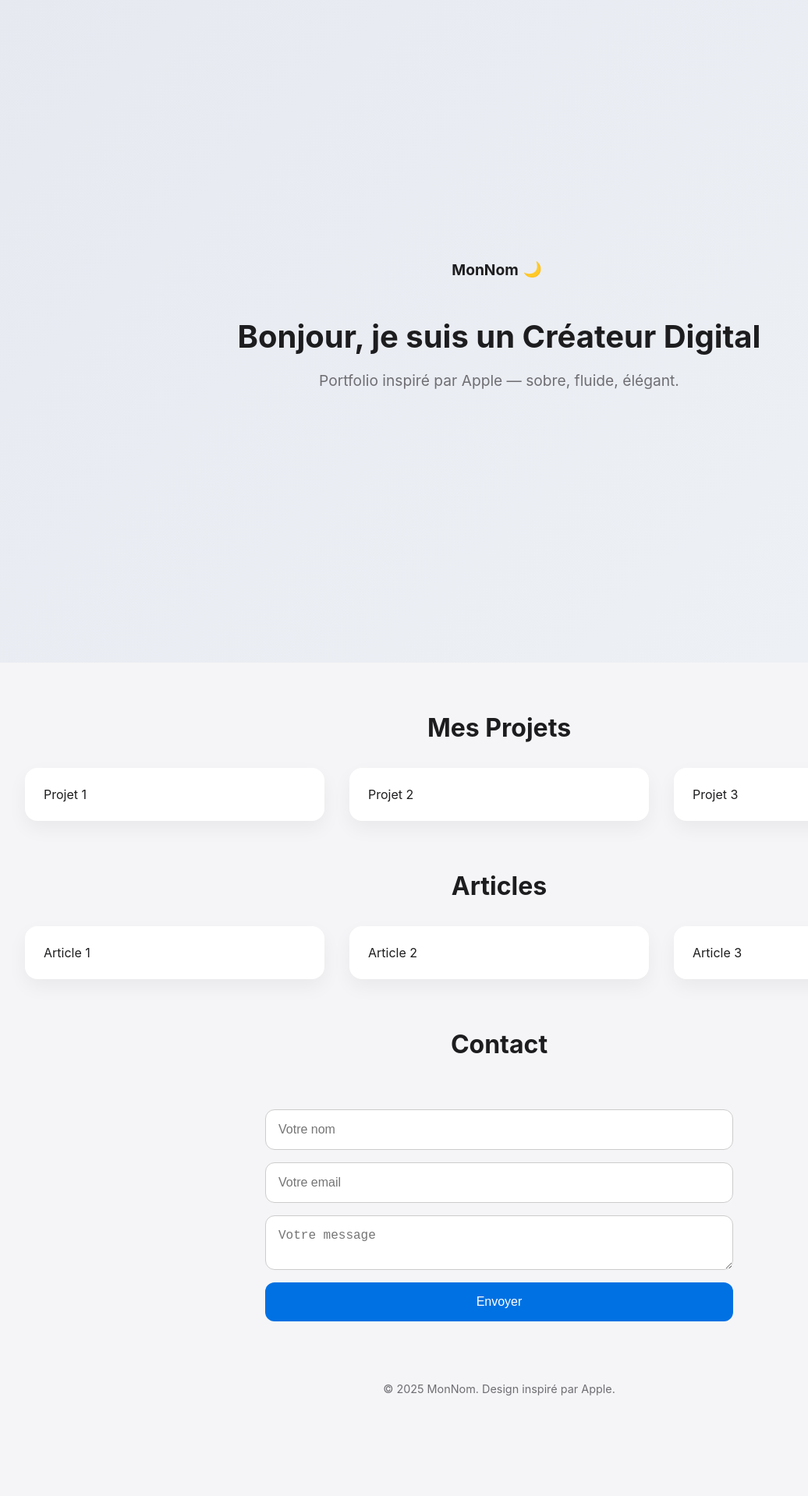
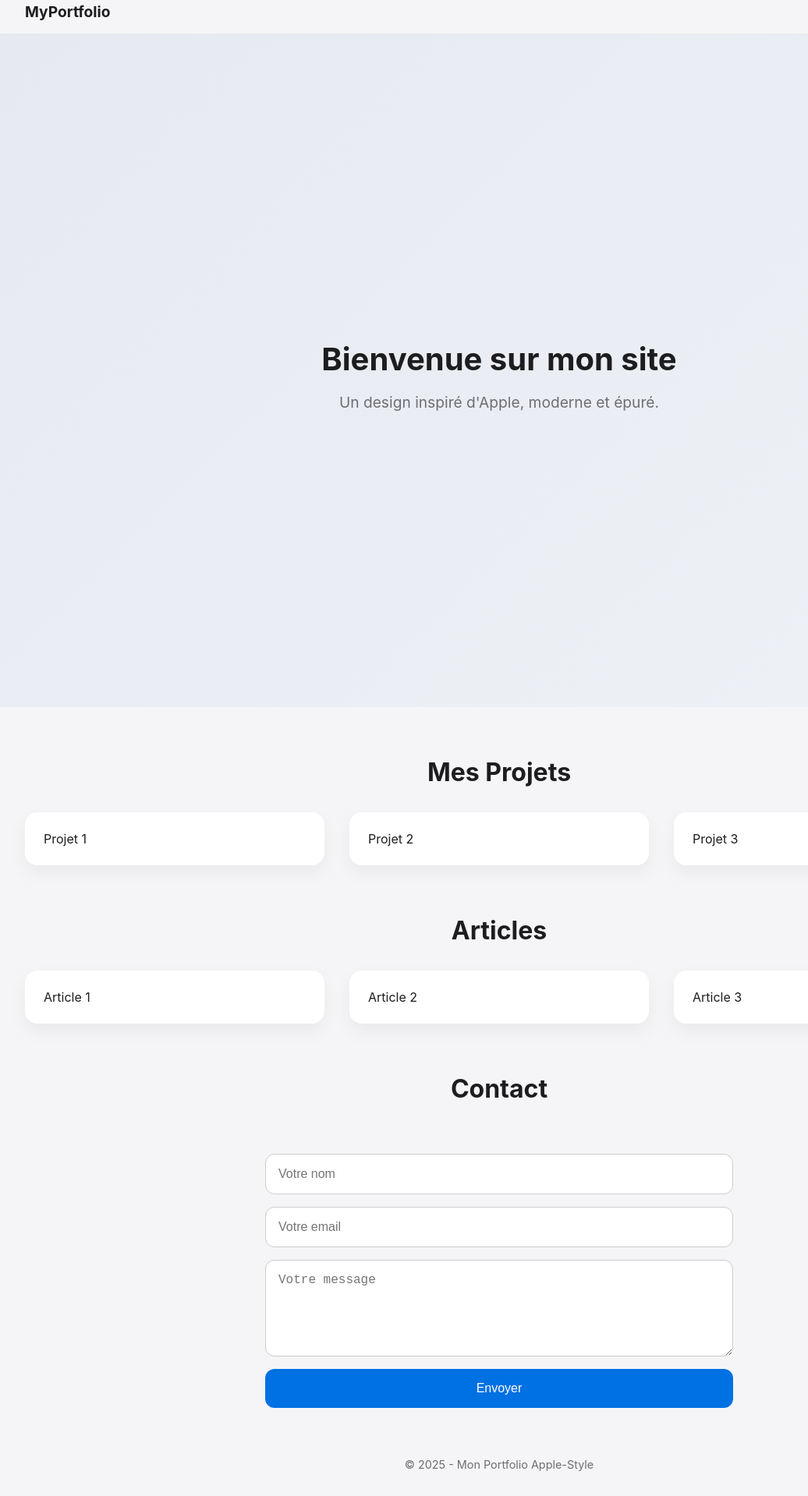
Before and after one commit to Us404-glitch/MonBlog, a plain HTML site: page index.html in a window 1280 px wide. Shown: the part 14-1933 px from the top of the page at 78% size, without its empty margins (0-1036 px from the left). Before the commit the page ends 1851 px from the top, so only its background shows below. Drawn offline with Linux system fonts and the light colour scheme.

Commit message:
Update index.html

```diff
--- a/index.html
+++ b/index.html
@@ -3,55 +3,253 @@
 <head>
   <meta charset="UTF-8" />
   <meta name="viewport" content="width=device-width, initial-scale=1.0" />
-    <title>Apple-Style Portfolio</title>
-    <link rel="stylesheet" href="styles.css" />
+  <title>Apple Style Portfolio</title>
+  <style>
+    :root {
+      --color-bg: #f5f5f7;
+      --color-text: #1d1d1f;
+      --color-accent: #0071e3;
+      --color-muted: #6e6e73;
+      --color-bg-dark: #1d1d1f;
+      --color-text-dark: #f5f5f7;
+      --color-muted-dark: #a1a1a6;
+    }
+
+    body {
+      margin: 0;
+      font-family: -apple-system, BlinkMacSystemFont, 'Segoe UI', Roboto, Oxygen;
+      background-color: var(--color-bg);
+      color: var(--color-text);
+      transition: background-color 0.3s, color 0.3s;
+    }
+
+    body.dark {
+      background-color: var(--color-bg-dark);
+      color: var(--color-text-dark);
+    }
+
+    .navbar {
+      display: flex;
+      justify-content: space-between;
+      align-items: center;
+      padding: 1rem 2rem;
+      background: transparent;
+      position: sticky;
+      top: 0;
+      z-index: 100;
+    }
+
+    .logo {
+      font-weight: bold;
+      font-size: 1.2rem;
+    }
+
+    #theme-toggle {
+      background: none;
+      border: none;
+      font-size: 1.2rem;
+      cursor: pointer;
+    }
+
+    .hero {
+      display: flex;
+      flex-direction: column;
+      align-items: center;
+      justify-content: center;
+      min-height: 100vh;
+      background: linear-gradient(135deg, #e6e9f0, #eef1f5);
+      text-align: center;
+      padding: 2rem;
+    }
+
+    body.dark .hero {
+      background: linear-gradient(135deg, #2c2c2e, #1c1c1e);
+    }
+
+    .hero-content h1 {
+      font-size: 2.5rem;
+      margin-bottom: 1rem;
+      animation: fadeIn 1s ease forwards;
+    }
+
+    .hero-content p {
+      font-size: 1.2rem;
+      color: var(--color-muted);
+      animation: fadeIn 1s ease forwards;
+      animation-delay: 0.5s;
+    }
+
+    .section-title {
+      text-align: center;
+      font-size: 2rem;
+      margin: 4rem 0 2rem;
+    }
+
+    .card-grid, .article-list {
+      display: grid;
+      grid-template-columns: repeat(auto-fit, minmax(250px, 1fr));
+      gap: 2rem;
+      padding: 0 2rem;
+    }
+
+    .card, .article-card {
+      background: white;
+      padding: 1.5rem;
+      border-radius: 1rem;
+      box-shadow: 0 10px 25px rgba(0, 0, 0, 0.05);
+      transition: transform 0.3s, box-shadow 0.3s;
+      cursor: pointer;
+    }
+
+    .card:hover, .article-card:hover {
+      transform: translateY(-5px) scale(1.02) rotateX(1deg);
+      box-shadow: 0 15px 35px rgba(0, 0, 0, 0.1);
+    }
+
+    body.dark .card, body.dark .article-card {
+      background: #2c2c2e;
+      color: var(--color-text-dark);
+    }
+
+    .contact-form {
+      display: flex;
+      flex-direction: column;
+      gap: 1rem;
+      max-width: 600px;
+      margin: 0 auto;
+      padding: 2rem;
+    }
+
+    .contact-form input,
+    .contact-form textarea {
+      padding: 1rem;
+      border: 1px solid #ccc;
+      border-radius: 0.75rem;
+      font-size: 1rem;
+    }
+
+    .contact-form button {
+      background-color: var(--color-accent);
+      color: white;
+      border: none;
+      padding: 1rem;
+      border-radius: 0.75rem;
+      font-size: 1rem;
+      cursor: pointer;
+      transition: background-color 0.3s;
+    }
+
+    .contact-form button:hover {
+      background-color: #005bb5;
+    }
+
+    .footer {
+      text-align: center;
+      padding: 2rem;
+      font-size: 0.9rem;
+      color: var(--color-muted);
+    }
+
+    @keyframes fadeIn {
+      from {
+        opacity: 0;
+        transform: translateY(20px);
+      }
+      to {
+        opacity: 1;
+        transform: translateY(0);
+      }
+    }
+
+    .fade-in {
+      opacity: 0;
+      animation: fadeIn 1s ease forwards;
+    }
+
+    .fade-in-delay {
+      opacity: 0;
+      animation: fadeIn 1s ease forwards;
+      animation-delay: 0.5s;
+    }
+
+    @media (max-width: 768px) {
+      .hero-content h1 {
+        font-size: 2rem;
+      }
+      .hero-content p {
+        font-size: 1rem;
+      }
+      .section-title {
+        font-size: 1.5rem;
+      }
+    }
+  </style>
 </head>
 <body>
-    <header class="hero">
   <nav class="navbar">
-        <div class="logo">MonNom</div>
-        <button id="theme-toggle">🌙</button>
+    <div class="logo">MyPortfolio</div>
+    <button id="theme-toggle">🌓</button>
   </nav>
-      <section class="hero-content">
-        <h1 class="fade-in">Bonjour, je suis un Créateur Digital</h1>
-        <p class="fade-in-delay">Portfolio inspiré par Apple — sobre, fluide, élégant.</p>
+
+  <section class="hero">
+    <div class="hero-content">
+      <h1>Bienvenue sur mon site</h1>
+      <p>Un design inspiré d'Apple, moderne et épuré.</p>
+    </div>
   </section>
-    </header>
 
-    <main>
-      <section class="projects">
   <h2 class="section-title">Mes Projets</h2>
   <div class="card-grid">
     <div class="card">Projet 1</div>
     <div class="card">Projet 2</div>
     <div class="card">Projet 3</div>
   </div>
-      </section>
 
-      <section class="articles">
   <h2 class="section-title">Articles</h2>
   <div class="article-list">
-          <article class="article-card">Article 1</article>
-          <article class="article-card">Article 2</article>
-          <article class="article-card">Article 3</article>
+    <div class="article-card">Article 1</div>
+    <div class="article-card">Article 2</div>
+    <div class="article-card">Article 3</div>
   </div>
-      </section>
 
-      <section class="contact">
   <h2 class="section-title">Contact</h2>
   <form class="contact-form">
     <input type="text" placeholder="Votre nom" required />
     <input type="email" placeholder="Votre email" required />
-          <textarea placeholder="Votre message" required></textarea>
+    <textarea rows="5" placeholder="Votre message"></textarea>
     <button type="submit">Envoyer</button>
   </form>
-      </section>
-    </main>
 
   <footer class="footer">
-      <p>© 2025 MonNom. Design inspiré par Apple.</p>
+    © 2025 - Mon Portfolio Apple-Style
   </footer>
 
-    <script src="script.js"></script>
+  <script>
+    // Toggle dark mode
+    const toggleBtn = document.getElementById("theme-toggle");
+    toggleBtn.addEventListener("click", () => {
+      document.body.classList.toggle("dark");
+    });
+
+    // Animate elements on scroll
+    const observer = new IntersectionObserver(
+      (entries) => {
+        entries.forEach((entry) => {
+          if (entry.isIntersecting) {
+            entry.target.classList.add("fade-in");
+            observer.unobserve(entry.target);
+          }
+        });
+      },
+      {
+        threshold: 0.1,
+      }
+    );
+
+    document.querySelectorAll(".card, .article-card, .section-title, .hero-content h1, .hero-content p").forEach((el) => {
+      el.classList.add("fade-in");
+      observer.observe(el);
+    });
+  </script>
 </body>
 </html>
```
Lines whose indentation alone changed are shown as unchanged.
